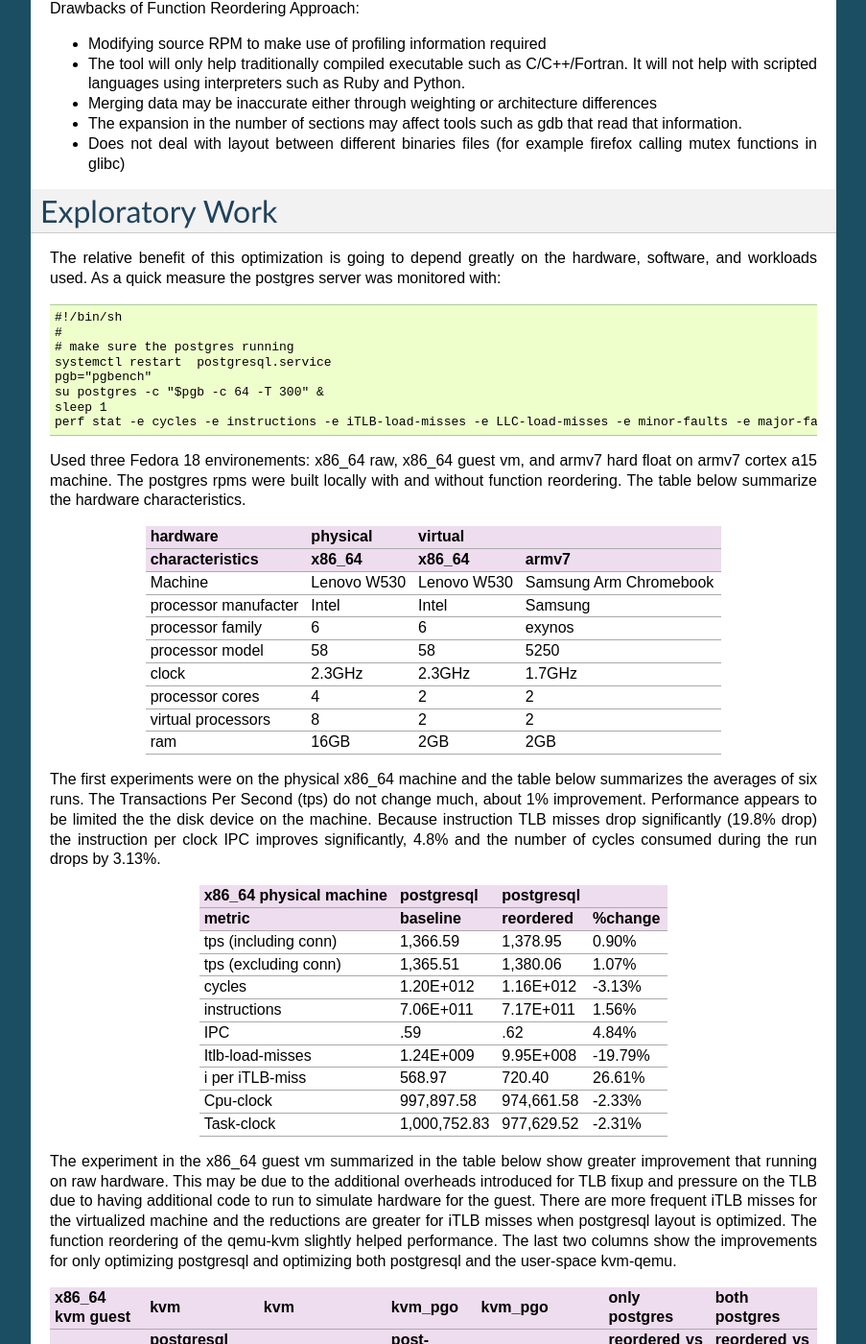
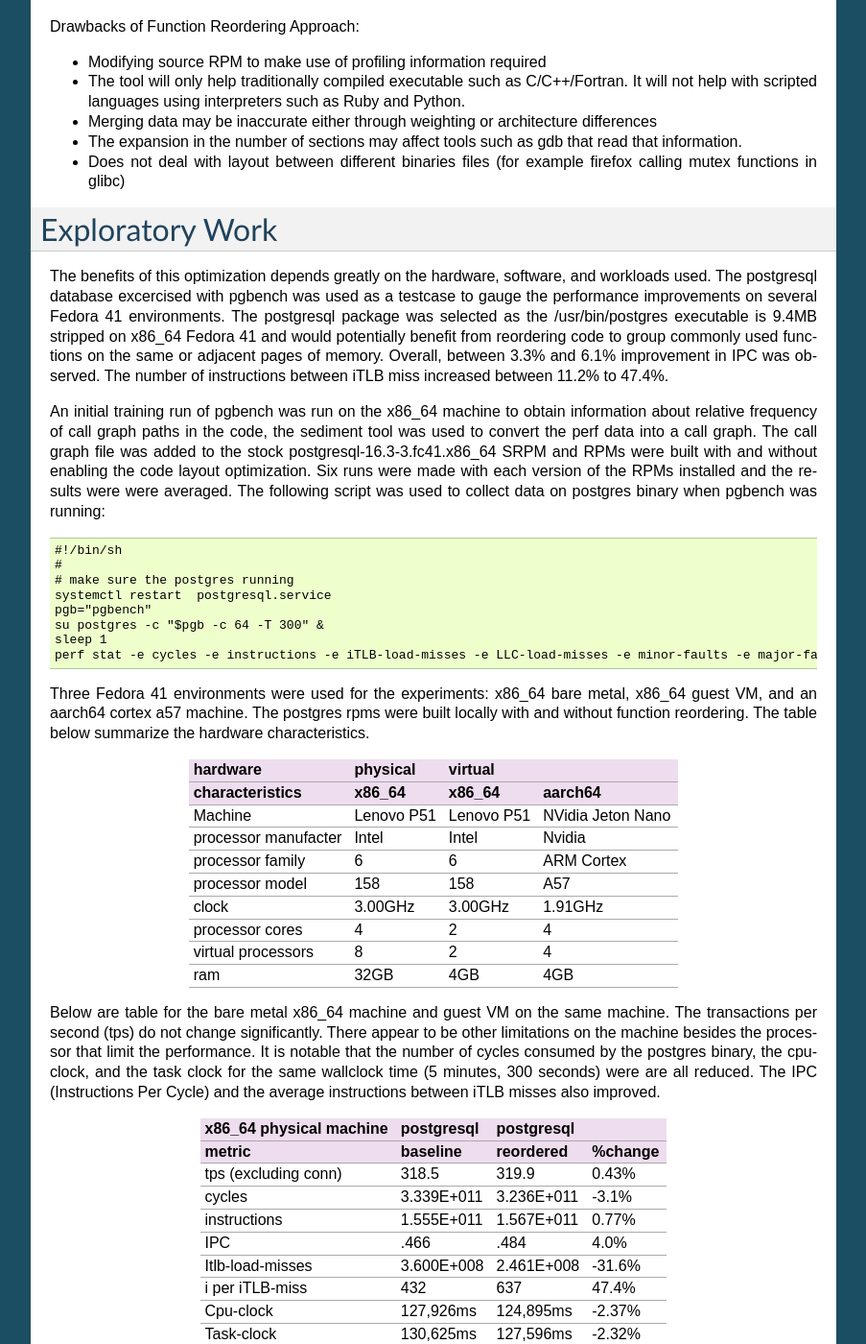
Before and after one commit to wcohen/sediment, a Sphinx documentation site: the page built from docs/pop.rst, in a window 1280 px wide and 1400 px high, scrolled down 4776 px. Shown: the whole window at 96% size, without its empty margins (198-1101 px from the left). Built offline with Sphinx 7.4.7, drawn with Linux system fonts in a browser that asks for light colours; some of the changed text lies outside the part shown.

Commit message:
Add Fedora 41 postgresql experiment and update the example files.

```diff
--- a/docs/pop.rst
+++ b/docs/pop.rst
@@ -194,35 +194,34 @@ Recent Linux kernels provide access to the Intel processors' Last
 Branch Record (LBR). This mechanism records samples listing the source
 and destination of each call (and other jump operations) executed in
 application code. perf can read this data out. Something like the
-following command can collect the data on Fedora 17::
+following command can collect the data on Fedora 41::
 
   perf record -e branches:u -j any_call executable_under_test
 
-The "perf report" command will generate a report that include the source and
-destinations of the calls. As a proof of concept, the Python
-script perf2gv is used to convert the output of "perf report" into
-a .gv file. The script does not handle demangled C++ code output.
-However, very recent versions of perf in the upstream stream kernels
-include a "--no-demangle" option.
+The "perf report" command will generate a report that include the
+source and destinations of the calls. As a proof of concept, the
+Python script perf2gv is used to convert the output of "perf report"
+into a .gv file. The script does not handle demangled C++ code output
+and one should use the perf "--no-demangle" option..
 
 The examples directory in the sediment package contains examples of
 the various outputs.
 The
-:download:`postgres12.out <examples/postgres12.out>` is the raw output from
-"perf report".
+:download:`postgresql16.out <examples/postgresql16.out>` is the raw output from
+"perf report --no-demangle --sort=comm,dso_from,symbol_from,dso_to,symbol_to".
 The script perf2gv converted the raw perf output into
-:download:`postgres12.gv <examples/postgres12.gv>`, a graphviz file.
+:download:`postgresql16.gv <examples/postgresql16.gv>`, a graphviz file.
 The
-:download:`postgres12.gv <examples/postgres12.gv>` file can be converted
+:download:`postgresql16.gv <examples/postgresql16.gv>` file can be converted
 into a list of function in the desired link order with the gv2link
 script as shown in
-:download:`postgres12.link <examples/postgres12.link>`
+:download:`postgresql16.link <examples/postgresql16.link>`
 The graphviz output file can also be converted into a viewable callgraph with::
 
-  dot -Tsvg -o postgres12.svg postgres12.gv
+  dot -Tsvg -o postgresql16.svg postgresql16.gv
 
 The result is
-:download:`postgres12.svg <examples/postgres12.svg>` ,
+:download:`postgresql16.svg <examples/postgresql16.svg>` ,
 a scalable vector graphics file viewable in a many webbrowsers.
 Each elipse in the graph is a function.
 The functions are grouped together in a box representing the executable.
@@ -266,6 +265,7 @@ in the exectuable based on the profiling information
 rather than using the default.
 Newer versions of binutils (2.43) include a ld linker with an option
 to specify the order of functions in the executable, "--section-ordering-file".
+There is a "make_sediment_rpmmacros" command in sediment to produce appropriate macros that to store in the local .rpmmacros file.
 The RPM macros will be modified using a .rpmmacro file with::
 
   %build_cflags -O2 -flto=auto -ffat-lto-objects -fexceptions -g -grecord-gcc-switches -pipe -Wall -Werror=format-security -Wp,-U_FORTIFY_SOURCE,-D_FORTIFY_SOURCE=3 -Wp,-D_GLIBCXX_ASSERTIONS -specs=/usr/lib/rpm/redhat/redhat-hardened-cc1 -fstack-protector-strong -specs=/usr/lib/rpm/redhat/redhat-annobin-cc1  -m64 -march=x86-64 -mtune=generic -fasynchronous-unwind-tables -fstack-clash-protection -fcf-protection -mtls-dialect=gnu2 -fno-omit-frame-pointer -mno-omit-leaf-frame-pointer %{?call_graph:%{?pgo:-ffunction-sections -fdata-sections}}
@@ -292,9 +292,11 @@ to generate the link order when a call graph is available and pgo
 
   %{?call_graph:%{?pgo: gv2link < %{call_graph} > %{__global_link_order}  } }
 
-All of the the macros above are contained in :download:`.rpmmacros
-<.rpmmacros>`.  The building with the function reordering is enabled
-with::
+An example for x86_64 the macros above are contained in :download:`.rpmmacros
+<.rpmmacros>`.  Howeve, it is probably better to generate the appropriate RPM macros
+with the "make_sediment_rpmmacros" output as these are going to vary by architecture
+and Linux distribution.
+The building with the function reordering is enabled with::
 
   rpmbuild -ba --define "pgo 1" <spec_file>
 
@@ -346,9 +348,26 @@ Drawbacks of Function Reordering Approach:
 Exploratory Work
 ================
 
-The relative benefit of this optimization is going to depend greatly
-on the hardware, software, and workloads used. As a quick measure the
-postgres server was monitored with::
+The benefits of this optimization depends greatly on the hardware,
+software, and workloads used. The postgresql database excercised with
+pgbench was used as a testcase to gauge the performance improvements
+on several Fedora 41 environments.  The postgresql package was
+selected as the /usr/bin/postgres executable is 9.4MB stripped on
+x86_64 Fedora 41 and would potentially benefit from reordering code to
+group commonly used functions on the same or adjacent pages of memory.
+Overall, between 3.3% and 6.1% improvement in IPC was observed. The
+number of instructions between iTLB miss increased between 11.2% to
+47.4%.
+
+An initial training run of pgbench was run on the x86_64 machine to
+obtain information about relative frequency of call graph paths in the
+code, the sediment tool was used to convert the perf data into a call
+graph.  The call graph file was added to the stock
+postgresql-16.3-3.fc41.x86_64 SRPM and RPMs were built with and
+without enabling the code layout optimization.  Six runs were made
+with each version of the RPMs installed and the results were were
+averaged.  The following script was used to collect data on postgres
+binary when pgbench was running::
 
   #!/bin/sh
   #
@@ -357,9 +376,95 @@ postgres server was monitored with::
   pgb="pgbench"
   su postgres -c "$pgb -c 64 -T 300" &
   sleep 1
-  perf stat -e cycles -e instructions -e iTLB-load-misses -e LLC-load-misses -e minor-faults -e major-faults -e cpu-clock -e task-clock --pid=`pidof /usr/bin/postres|tr " " ","` ./waitforpid.sh `pidof pgbench`
+  perf stat -e cycles -e instructions -e iTLB-load-misses -e LLC-load-misses -e minor-faults -e major-faults -e cpu-clock -e task-clock --pid=`pidof /usr/bin/postgres|tr " " ","` pidwait "$pgb"
 
-Used three Fedora 18 environements: x86_64 raw, x86_64 guest vm, and
+Three Fedora 41 environments were used for the experiments: x86_64
+bare metal, x86_64 guest VM, and an aarch64 cortex a57 machine.  The
+postgres rpms were built locally with and without function reordering.
+The table below summarize the hardware characteristics.
+
+
+=======================	=============	===========	======================
+hardware		 physical	virtual
+characteristics		 x86_64		x86_64		aarch64
+=======================	=============	===========	======================
+Machine			Lenovo P51	Lenovo P51	NVidia Jeton Nano
+processor manufacter	Intel		Intel		Nvidia
+processor family	6		6		ARM Cortex
+processor model		158		158		A57
+clock			3.00GHz		3.00GHz		1.91GHz
+processor cores		4		2		4
+virtual processors	8		2		4
+ram			32GB		4GB		4GB
+=======================	=============	===========	======================
+
+Below are table for the bare metal x86_64 machine and guest VM on the same
+machine.  The transactions per second (tps) do not change
+significantly.  There appear to be other limitations on the machine
+besides the processor that limit the performance.  It is notable that
+the number of cycles consumed by the postgres binary, the cpu-clock,
+and the task clock for the same wallclock time (5 minutes, 300
+seconds) were are all reduced.  The IPC (Instructions Per Cycle) and
+the average instructions between iTLB misses also improved.
+
+=======================	============    =========== 	=======
+x86_64 physical machine postgresql	postgresql
+metric          	baseline	reordered	%change
+=======================	============    =========== 	=======
+tps (excluding conn)	318.5		319.9		0.43%
+cycles			3.339E+011	3.236E+011	-3.1%
+instructions		1.555E+011	1.567E+011	0.77%
+IPC			.466		.484		4.0%
+Itlb-load-misses	3.600E+008	2.461E+008	-31.6%
+i per iTLB-miss		432		637		47.4%
+Cpu-clock		127,926ms	124,895ms	-2.37%
+Task-clock		130,625ms	127,596ms	-2.32%
+=======================	============    =========== 	=======
+
+=======================	============    =========== 	=======
+x86_64 qemu guest	postgresql	postgresql
+metric          	baseline	reordered	%change
+=======================	============    =========== 	=======
+tps (excluding conn)	230.1		231.5		0.6%
+cycles			3.0751E+011	2.9502E+011	-4.1%
+instructions		1.7732E+011	1.7604E+011	-0.7%
+IPC			.577		.597		3.3%
+Itlb-load-misses	4.736E+008	3.805E+008	-19.7%
+i per iTLB-miss		374		462		23.5%
+Cpu-clock		165,610ms	160,785ms	-2.9%
+Task-clock		167,212ms	162,393ms	-2.9%
+=======================	============    =========== 	=======
+
+
+
+To test the portability of the technique the same postgresql source
+RPM was build on aarch64.  the following table summarizes the results.
+The iTLB-load-misses on the aarch64 only measure the misses in the 48
+element first level instruction TLB.  Like the x86_64 platform the
+aarch64 machine shows reductions in the number of cycles used and
+improvement in the IPC of 6.1%. The average number of instructions
+between iTLB misses also improves, probably due to the relatively
+small size of the L1 iTLB size.
+
+
+====================	===========	===========	========
+armv8 cortext a57
+metric			baseline	reordered	%change
+====================	===========	===========	========
+tps (excluding conn)	53.1		51.3		-3.3%
+cycles			1.484E+011	1.356E+011	-8.6%
+instructions		3.509E+10	3.396E+010	-3.2%
+IPC			.236		.250		6.1%
+Itlb-load-misses	1.495E+008	1.292E+008	-13.6%
+i per iTLB-miss		235		263		11.2%
+Cpu-clock		205,022ms	202,764ms	-1.1%
+Task-clock		208,491ms	206,936ms	-0.7%
+====================	===========	===========	========
+
+Older Experiments on Fedora 18
+==============================
+
+Used three Fedora 18 environments: x86_64 raw, x86_64 guest vm, and
 armv7 hard float on armv7 cortex a15 machine.  The postgres rpms were
 built locally with and without function reordering.
 The table below summarize the hardware characteristics.
```
Also changed, not shown: docs/examples/postgresql16.svg (added), 3 other files.
